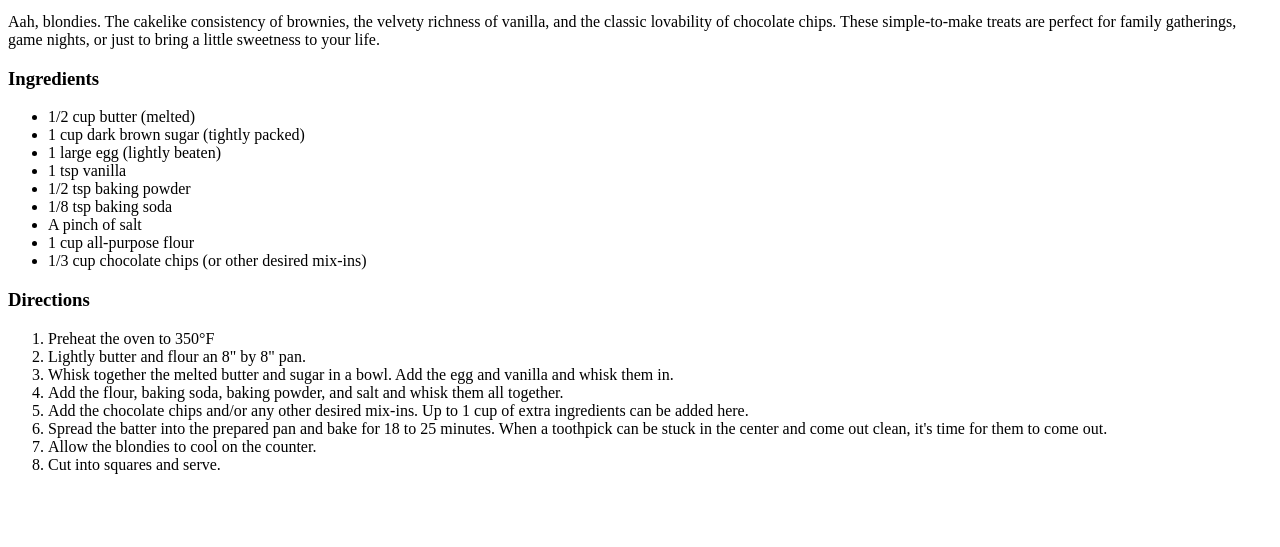
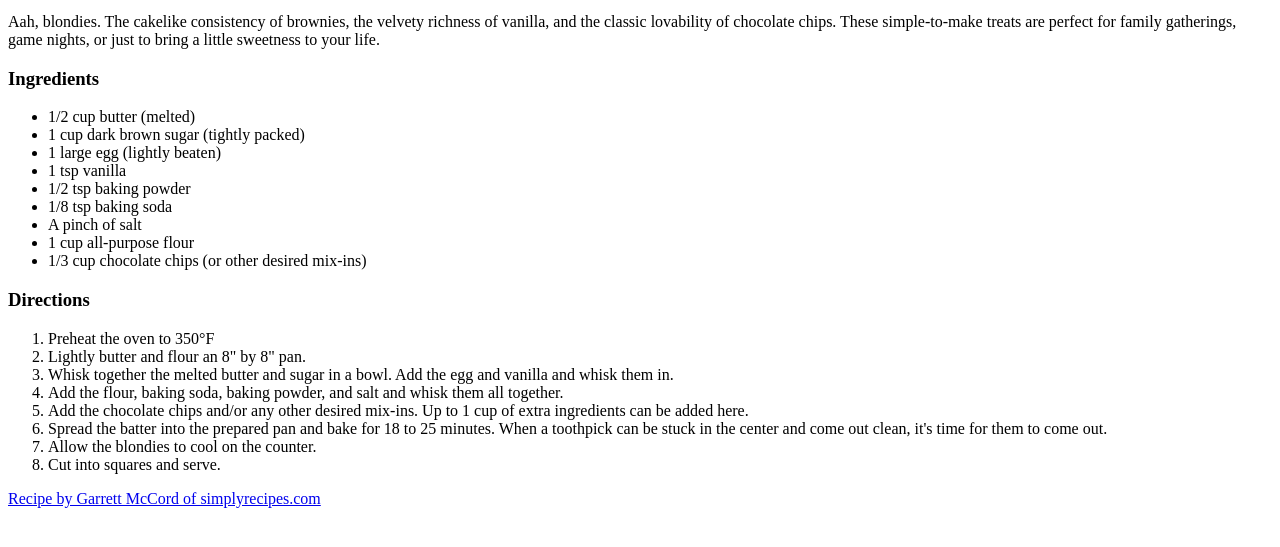
Before and after one commit to OliCannoli/odin-recipes, a plain HTML site: page recipes/blondies.html in a window 1280 px wide. Shown: the part 101-648 px from the top of the page. Drawn offline with Linux system fonts and the light colour scheme.

Commit message:
Add source for blondies and probably grammar changes on other docs

```diff
--- a/recipes/blondies.html
+++ b/recipes/blondies.html
@@ -37,5 +37,6 @@
             <li>Allow the blondies to cool on the counter.</li>
             <li>Cut into squares and serve.</li>
         </ol>
+        <a href="https://www.simplyrecipes.com/recipes/blondies/">Recipe by Garrett McCord of simplyrecipes.com</a>
     </body>
 </html>
```
